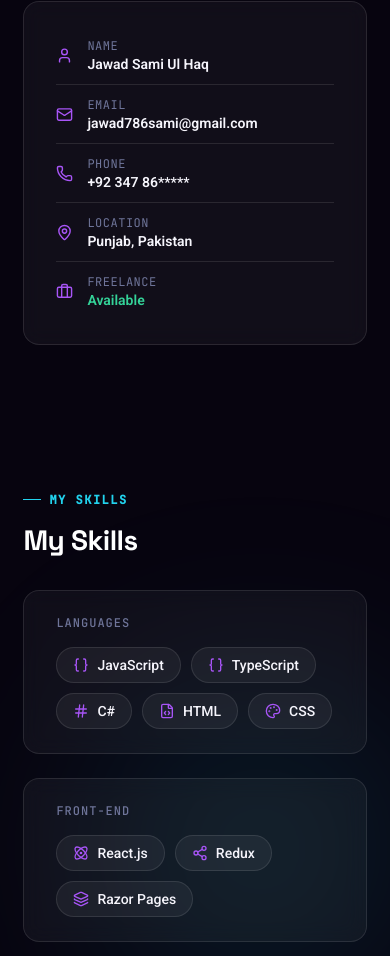
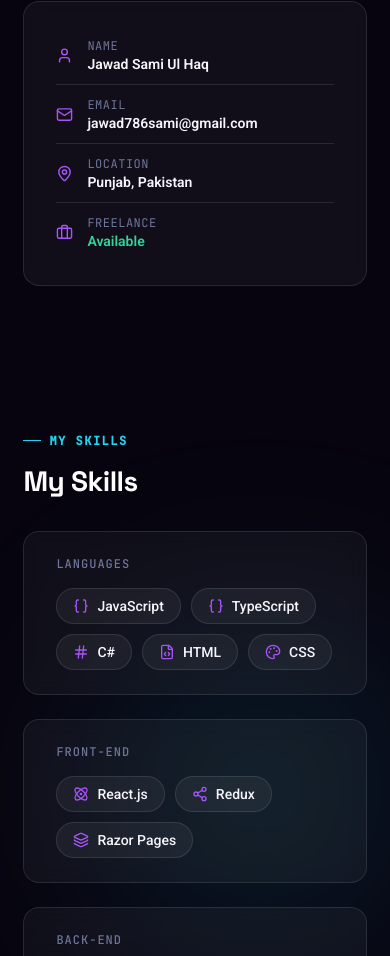
Before and after one commit to jawadsamiulhaq/My-Portfolio, a React (Vite) app: page / in a window 390 px wide. Shown: the part 1982-2938 px from the top of the page. Built offline with nearby package versions, Linux system fonts and the light colour scheme.

Commit message:
Update phone number in PROFILE and comment out phone info in About component

```diff
--- a/src/components/About.tsx
+++ b/src/components/About.tsx
@@ -5,7 +5,7 @@
 const INFO_ROWS = [
   { icon: User, label: 'Name', value: PROFILE.name },
   { icon: Mail, label: 'Email', value: PROFILE.email },
-  { icon: Phone, label: 'Phone', value: PROFILE.phone },
+  // { icon: Phone, label: 'Phone', value: PROFILE.phone },
   { icon: MapPin, label: 'Location', value: PROFILE.location },
   { icon: Briefcase, label: 'Freelance', value: PROFILE.freelance, highlight: true },
 ];
--- a/src/data/content.ts
+++ b/src/data/content.ts
@@ -214,7 +214,7 @@
   firstName: 'Jawad',
   lastName: 'Sami Ul Haq',
   email: 'jawad786sami@gmail.com',
-  phone: '+92 347 86*****',
+  phone: 'Impressive Thinking xD',
   location: 'Punjab, Pakistan',
   freelance: 'Available',
   website: 'https://jawadsamiulhaq.vercel.app/',
```
